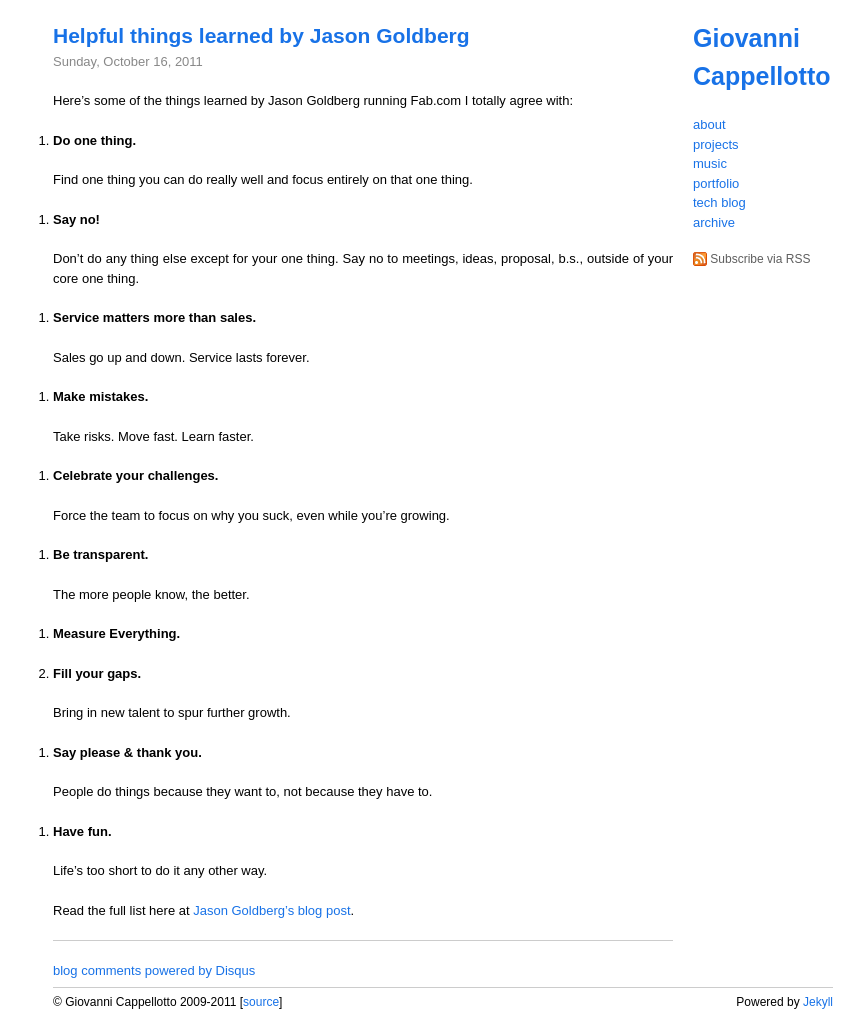
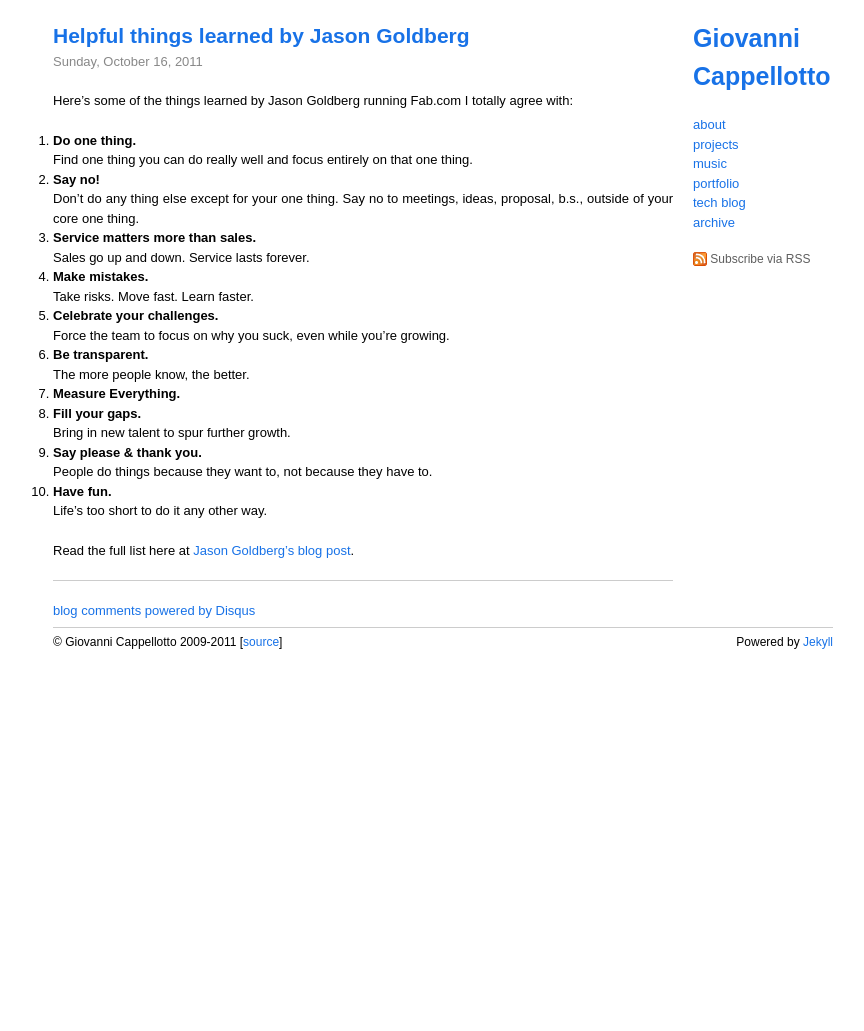
Before and after one commit to curlybracketshq/giovanni.curlybrackets.it, a Jekyll site: the page built from _posts/2011-10-16-helpful-things-learned-by-jason-goldberg.markdown, in a window 1280 px wide. Shown: the whole page, without its empty margins (197-1061 px from the left). Built offline with Jekyll 4.4.1, drawn with Linux system fonts in a browser that asks for light colours; some web fonts are replaced; Markdown is read by kramdown in place of the engine named in the settings; comment, search, counter and statistics services are not loaded; after the commit the page ends 900 px from its top, so only the background shows below that.

Commit message:
fix list style

```diff
--- a/_posts/2011-10-16-helpful-things-learned-by-jason-goldberg.markdown
+++ b/_posts/2011-10-16-helpful-things-learned-by-jason-goldberg.markdown
@@ -8,42 +8,24 @@
 Here's some of the things learned by Jason Goldberg running Fab.com I totally
 agree with:
 
-1. **Do one thing.**
-
+1. **Do one thing.**<br>
   Find one thing you can do really well and focus entirely on that one thing.
-
-1. **Say no!**
-
+1. **Say no!**<br>
   Don’t do any thing else except for your one thing. Say no to meetings, ideas, proposal, b.s., outside of your core one thing.
-
-1. **Service matters more than sales.**
-
+1. **Service matters more than sales.**<br>
   Sales go up and down. Service lasts forever.
-
-1. **Make mistakes.**
-
+1. **Make mistakes.**<br>
   Take risks. Move fast. Learn faster.
-
-1. **Celebrate your challenges.**
-
+1. **Celebrate your challenges.**<br>
   Force the team to focus on why you suck, even while you’re growing.
-
-1. **Be transparent.**
-
+1. **Be transparent.**<br>
   The more people know, the better.
-
 1. **Measure Everything.**
-
-1. **Fill your gaps.**
-
+1. **Fill your gaps.**<br>
   Bring in new talent to spur further growth.
-
-1. **Say please & thank you.**
-
+1. **Say please & thank you.**<br>
   People do things because they want to, not because they have to.
-
-1. **Have fun.**
-
+1. **Have fun.**<br>
   Life’s too short to do it any other way.
 
 Read the full list here at [Jason Goldberg's blog post][blogpost].
```
